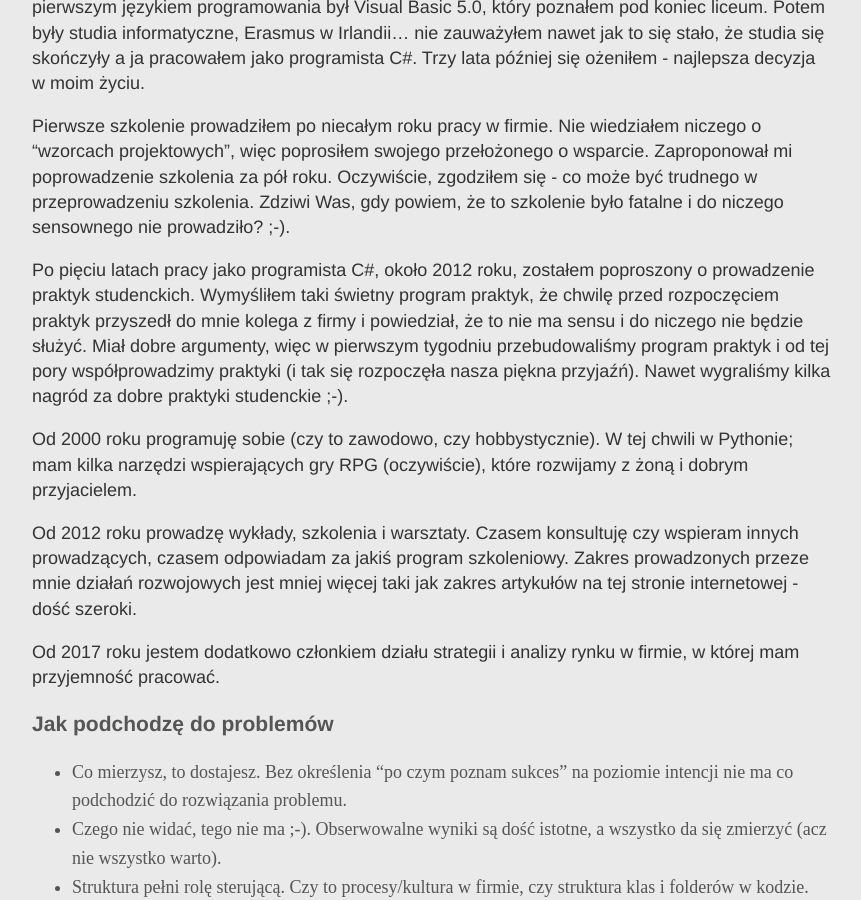
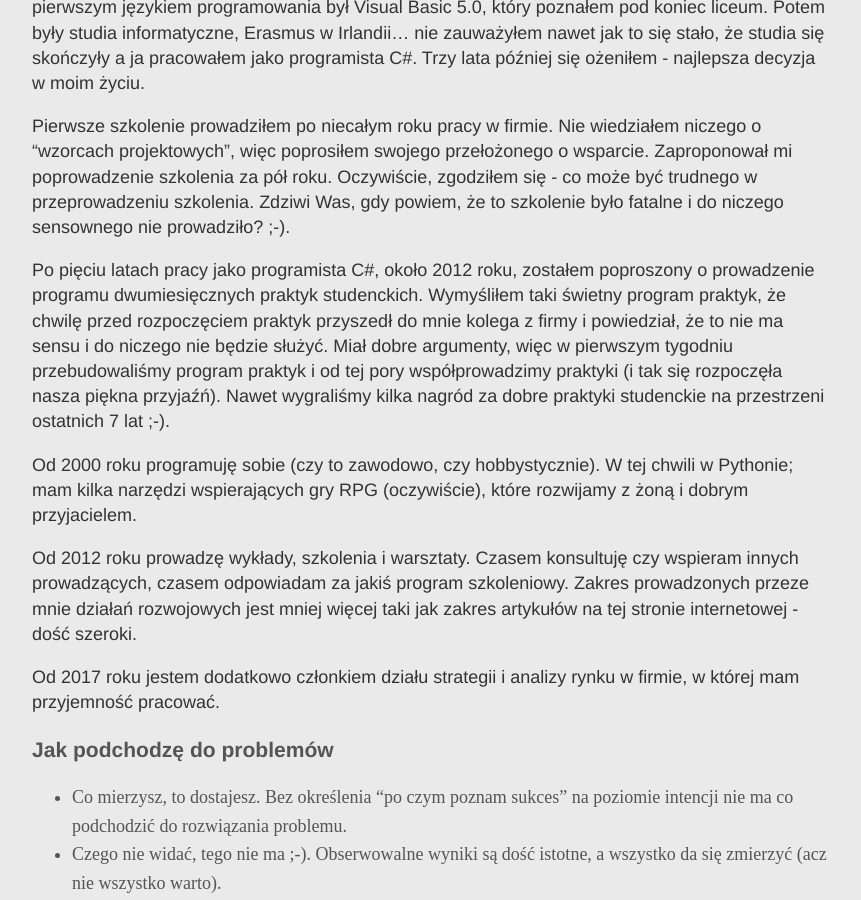
Before and after one commit to ljzolw/ljzolw.github.io, a Jekyll site: the page built from about/index.md, in a window 1280 px wide and 900 px high, scrolled down 2144 px. Shown: the whole window, without its empty margins (208-1069 px from the left). Built offline with Jekyll 4.4.1, drawn with Linux system fonts in a browser that asks for light colours.

Commit message:
Amend to an amend

```diff
--- a/about/index.md
+++ b/about/index.md
@@ -45,7 +45,7 @@ Urodziłem się w roku 1983. Zanim miałem 10 lat, moi rodzice zapoznali mnie z
 
 Pierwsze szkolenie prowadziłem po niecałym roku pracy w firmie. Nie wiedziałem niczego o "wzorcach projektowych", więc poprosiłem swojego przełożonego o wsparcie. Zaproponował mi poprowadzenie szkolenia za pół roku. Oczywiście, zgodziłem się - co może być trudnego w przeprowadzeniu szkolenia. Zdziwi Was, gdy powiem, że to szkolenie było fatalne i do niczego sensownego nie prowadziło? ;-).
 
-Po pięciu latach pracy jako programista C#, około 2012 roku, zostałem poproszony o prowadzenie praktyk studenckich. Wymyśliłem taki świetny program praktyk, że chwilę przed rozpoczęciem praktyk przyszedł do mnie kolega z firmy i powiedział, że to nie ma sensu i do niczego nie będzie służyć. Miał dobre argumenty, więc w pierwszym tygodniu przebudowaliśmy program praktyk i od tej pory współprowadzimy praktyki (i tak się rozpoczęła nasza piękna przyjaźń). Nawet wygraliśmy kilka nagród za dobre praktyki studenckie ;-).
+Po pięciu latach pracy jako programista C#, około 2012 roku, zostałem poproszony o prowadzenie programu dwumiesięcznych praktyk studenckich. Wymyśliłem taki świetny program praktyk, że chwilę przed rozpoczęciem praktyk przyszedł do mnie kolega z firmy i powiedział, że to nie ma sensu i do niczego nie będzie służyć. Miał dobre argumenty, więc w pierwszym tygodniu przebudowaliśmy program praktyk i od tej pory współprowadzimy praktyki (i tak się rozpoczęła nasza piękna przyjaźń). Nawet wygraliśmy kilka nagród za dobre praktyki studenckie na przestrzeni ostatnich 7 lat ;-).
 
 Od 2000 roku programuję sobie (czy to zawodowo, czy hobbystycznie). W tej chwili w Pythonie; mam kilka narzędzi wspierających gry RPG (oczywiście), które rozwijamy z żoną i dobrym przyjacielem.
 
```
